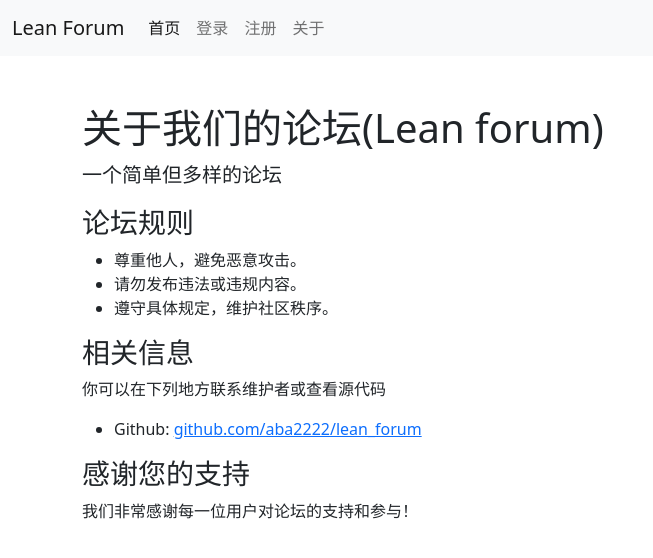
After one commit to aba2222/lean_forum, a Django app: page /about/ in a window 1280 px wide. The commit adds this page. Shown: the top 558 px of the page, without its empty margins (0-653 px from the left). Run offline with Django 5.2, Linux system fonts and the light colour scheme; some libraries are stand-ins or nearby versions.

Commit message:
Add more pages

```diff
--- a/forum/templates/base.html
+++ b/forum/templates/base.html
@@ -25,7 +25,7 @@
                         <a class="nav-link" href="{% url 'register' %}">注册</a>
                     </li>
                     <li class="nav-item">
-                        <a class="nav-link" href="% url 'about' %}">关于</a>
+                        <a class="nav-link" href="{% url 'about' %}">关于</a>
                     </li>
                 </ul>
             </div>
--- /dev/null
+++ b/forum/templates/forum/about.html
@@ -0,0 +1,26 @@
+{% extends 'base.html' %}
+
+{% block title %}关于{% endblock %}
+
+{% block content %}
+
+<h1 class="mt-5">关于我们的论坛(Lean forum)</h1>
+<p class="lead">一个简单但多样的论坛</p>
+
+<h3>论坛规则</h3>
+<ul>
+    <li>尊重他人，避免恶意攻击。</li>
+    <li>请勿发布违法或违规内容。</li>
+    <li>遵守具体规定，维护社区秩序。</li>
+</ul>
+
+<h3>相关信息</h3>
+<p>你可以在下列地方联系维护者或查看源代码</p>
+<ul>
+    <li>Github: <a href="https://github.com/aba2222/lean_forum">github.com/aba2222/lean_forum</a></li>
+</ul>
+
+<h3>感谢您的支持</h3>
+<p>我们非常感谢每一位用户对论坛的支持和参与！</p>
+
+{% endblock %}
--- a/forum/urls.py
+++ b/forum/urls.py
@@ -9,4 +9,5 @@ urlpatterns = [
     path('posts/<int:post_id>/', views.post_detail, name='post_detail'),
     path('login/', views.login_view, name='login'),
     path('register/', views.register_view, name='register'),
+    path('about/', views.about_view, name='about'),
 ]
--- a/forum/views.py
+++ b/forum/views.py
@@ -114,3 +114,6 @@ def register_view(request):
             return redirect('register')
 
     return render(request, 'forum/register.html')
+
+def about_view(request):
+    return render(request, "forum/about.html")
```
Also changed, not shown: README.md.
